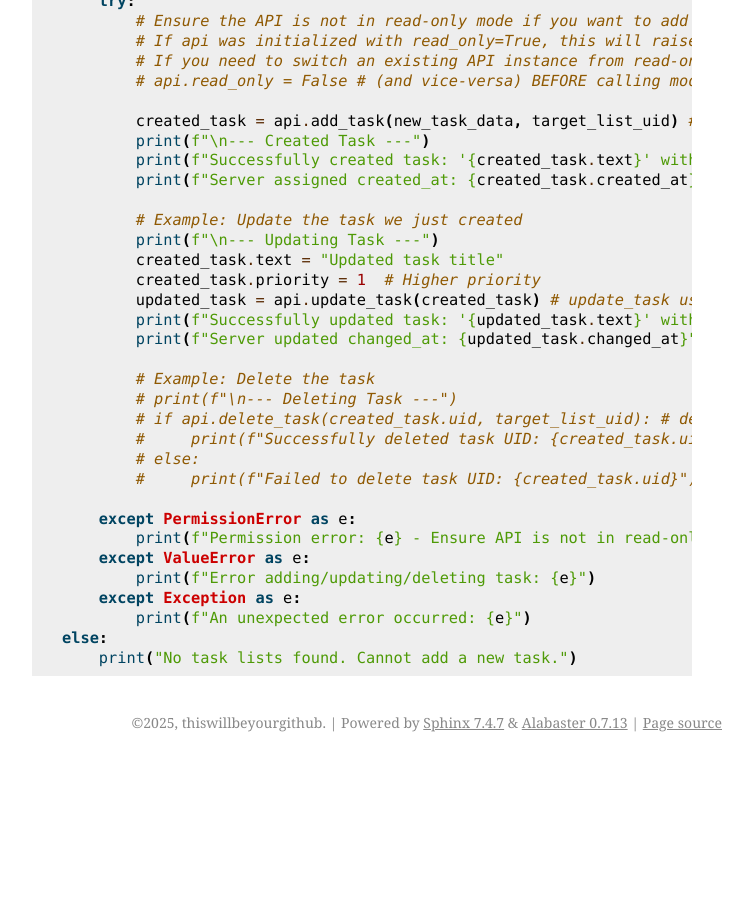
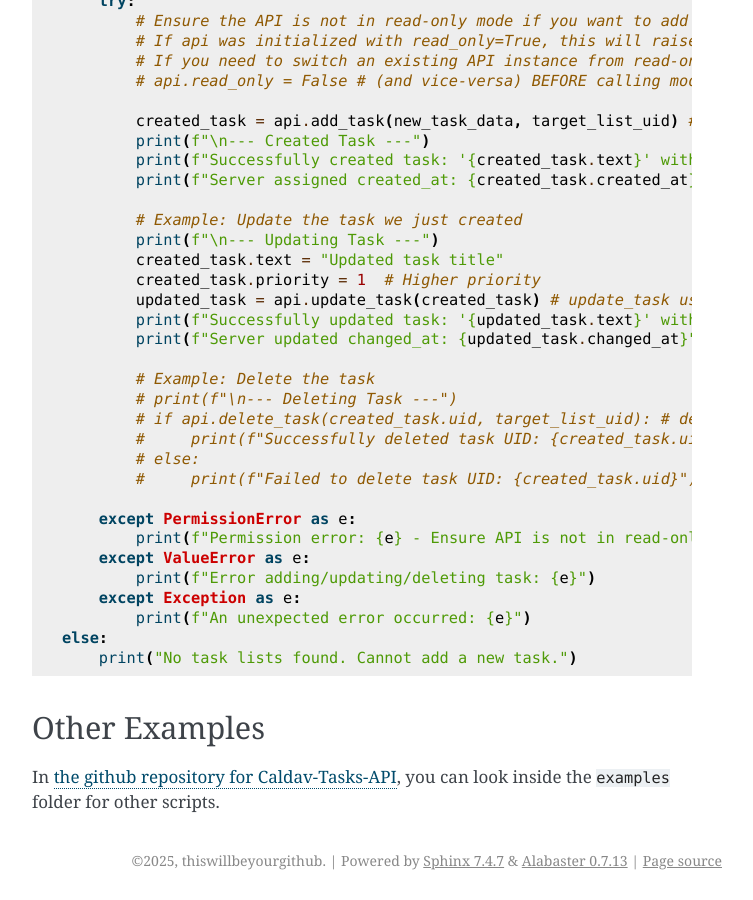
Before and after one commit to thiswillbeyourgithub/Caldav-Tasks-API, a Sphinx documentation site: the page built from docs/source/the_examples.md, in a window 1280 px wide and 900 px high, scrolled down 1406 px. Shown: the whole window, without its empty margins (388-1141 px from the left). Built offline with Sphinx 7.4.7, drawn with Linux system fonts in a browser that asks for light colours; before the commit the page ends 2168 px from its top, so only the background shows below that.

````diff
--- a/docs/source/the_examples.md
+++ b/docs/source/the_examples.md
@@ -99,3 +99,8 @@
 else:
     print("No task lists found. Cannot add a new task.")
 ```
+
+
+## Other Examples
+
+In [the github repository for Caldav-Tasks-API](https://github.com/thiswillbeyourgithub/Caldav-Tasks-API), you can look inside the `examples` folder for other scripts.
````
